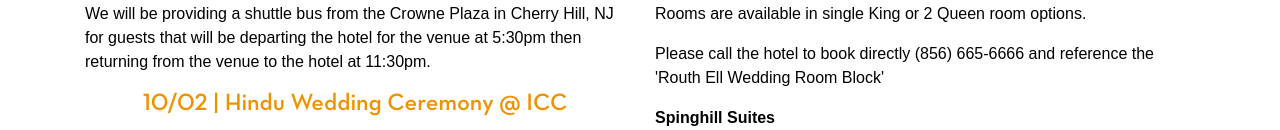
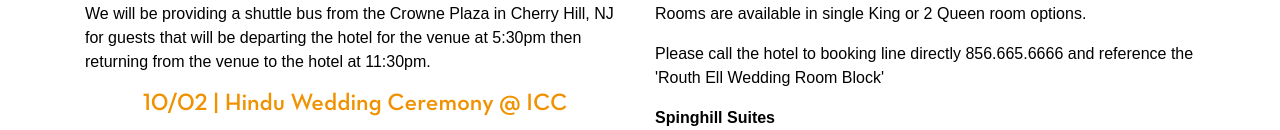
Before and after one commit to Chrisell/chris-and-sumita, a React (Create React App) app: page /events in a window 1280 px wide. Shown: the part 810-940 px from the top of the page. Built offline with nearby package versions, Linux system fonts and the light colour scheme.

Commit message:
Crowne Plaza booking update

```diff
--- a/src/EventsPage.js
+++ b/src/EventsPage.js
@@ -85,7 +85,7 @@ class EventPage extends React.Component {
                         <p><b>Crowne Plaza</b><br />2349 NJ-70<br />Cherry Hill, New Jersey<br />856.782.2555<br/> $119/night</p>
                         <p>The Crowne Plaza is a 20-minute drive to our Saturday Event venue, The Indian Cultural Center of South Jersey and includes free parking.<br/>
                             Rooms are available in single King or 2 Queen room options.</p>
-                        <p>Please call the hotel to book directly (856) 665-6666 and reference the 'Routh Ell Wedding Room Block'</p>
+                        <p>Please call the hotel to booking line directly 856.665.6666 and reference the 'Routh Ell Wedding Room Block'</p>
                         <p><b>Spinghill Suites</b><br />1031 Voorhees Drive<br />Voorhees Township, New Jersey<br />856.782.2555<br/> $159/night</p>
                         <p>The Springhill Suites is a 10-minute drive to our Saturday Event venue, The Indian Cultural Center of South Jersey and includes free parking.<br/>
                             Rooms are available in single King or 2 Queen room options.</p>
```
